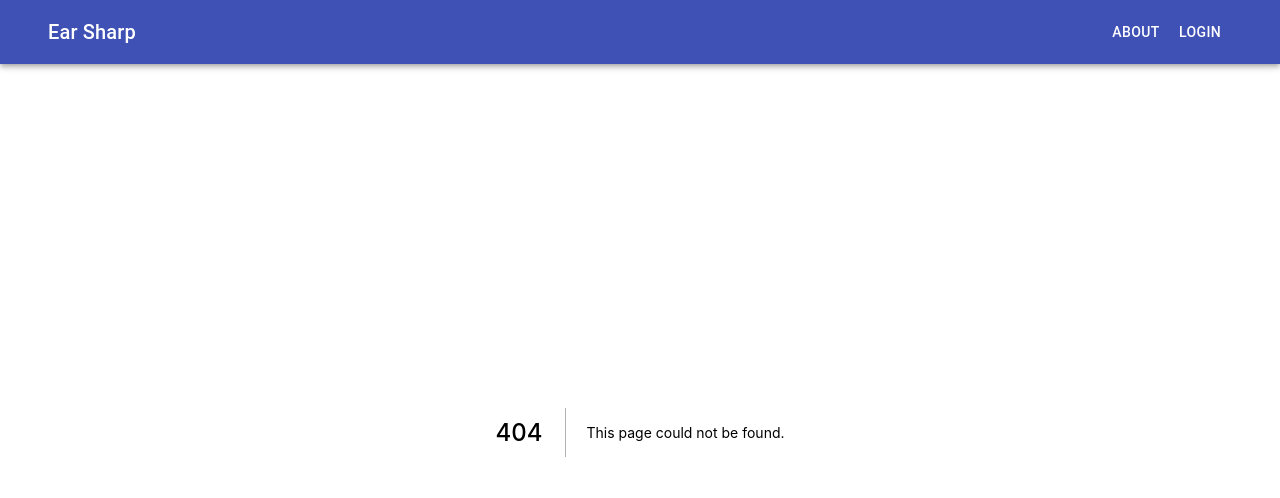
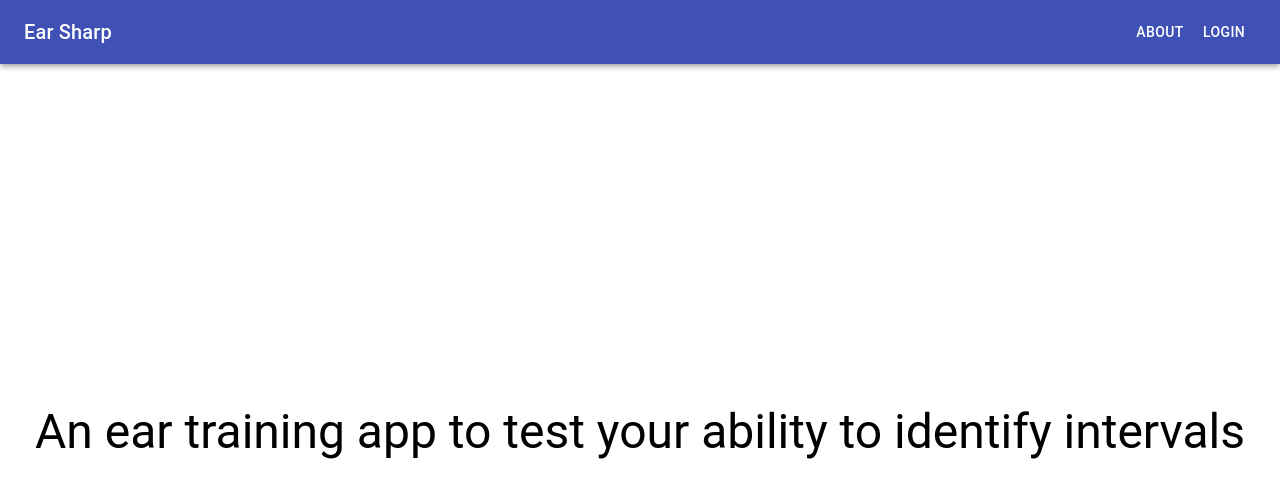
Before and after one commit to JL978/ear-training, a Next.js app: page /about in a window 1280 px wide. Before the commit this address had no page. Shown: the top 498 px of the page. Built offline with nearby package versions, Linux system fonts and the light colour scheme.

Commit message:
about page

```diff
--- a/pages/_app.js
+++ b/pages/_app.js
@@ -24,7 +24,6 @@ function MyApp({ Component, pageProps }) {
 	return (
 		<Box display="flex" height="100vh" flexDirection="column">
 			<AppBar position="static">
-				<Container>
 				<Toolbar>
 					<Typography variant="h6" className={classes.title}>
 						Ear Sharp
@@ -36,7 +35,6 @@ function MyApp({ Component, pageProps }) {
 						Login
 					</Button>
 				</Toolbar>
-				</Container>
 			</AppBar>
 			<Component {...pageProps} />
 		</Box>
--- /dev/null
+++ b/pages/about.js
@@ -0,0 +1,26 @@
+import React from "react";
+import { Container, Box, Typography } from "@material-ui/core";
+
+export default function about() {
+	return (
+		<Box
+			flexGrow={1}
+			display="flex"
+			justifyContent="center"
+			alignItems="center"
+		>
+			<Container>
+				<Box
+					display="flex"
+					justifyContent="center"
+					alignItems="center"
+					textAlign="center"
+				>
+					<Typography variant="h3" component="h2" textAlign="center">
+						An ear training app to test your ability to identify intervals
+					</Typography>
+				</Box>
+			</Container>
+		</Box>
+	);
+}
```
Lines whose indentation alone changed are shown as unchanged.
